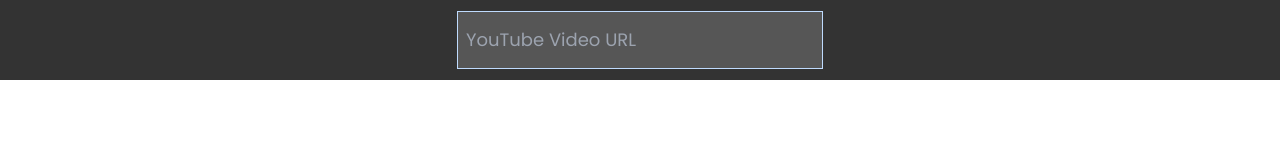
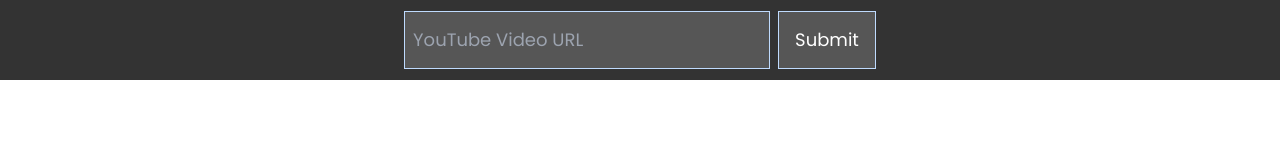
Before and after one commit to PatrickLisiecki/sync-party, a React (Vite) app in the folder client/: page / in a window 1280 px wide. Shown: the top 160 px of the page. Built offline with nearby package versions, Linux system fonts and the light colour scheme.

Commit message:
Moved link state up to App component

```diff
--- a/client/src/components/Navbar.jsx
+++ b/client/src/components/Navbar.jsx
@@ -1,26 +1,25 @@
-import { useState } from "react";
-
-export default function Navbar() {
-  const [link, setLink] = useState("");
-
-  const handleInputChange = (newLink) => {
-    setLink(newLink);
-  };
-
+/* eslint-disable react/prop-types */
+export default function Navbar({ link, handleLinkChange }) {
   return (
     <>
       <nav className="bg-primary min-h-[80px] w-screen px-14">
         <div className="flex min-h-[80px] w-full items-center justify-center">
-          <form className="">
+          <form className="flex flex-row gap-x-2">
             <input
               type="text"
               name="link"
               id="link"
               placeholder="YouTube Video URL"
               value={link}
-              onChange={(e) => handleInputChange(e.target.value)}
+              onChange={(e) => handleLinkChange(e.target.value)}
               className="bg-secondary min-h-[50px] min-w-[300px] border border-blue-200 px-2 py-3 focus:outline-none"
             ></input>
+            <button
+              type="submit"
+              className="bg-secondary border border-blue-200 px-4 py-3 hover:bg-blue-300"
+            >
+              Submit
+            </button>
           </form>
         </div>
       </nav>
```
